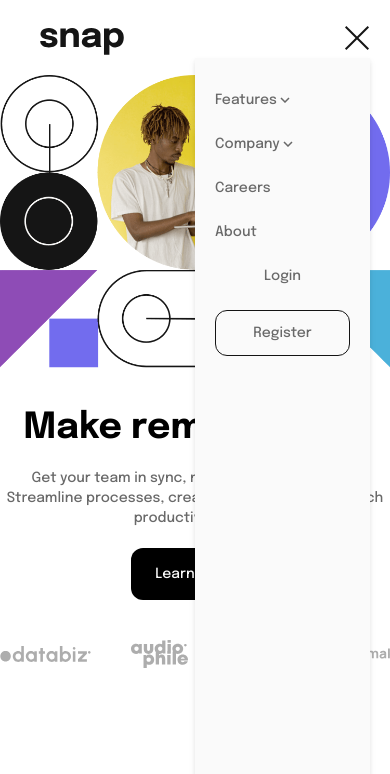
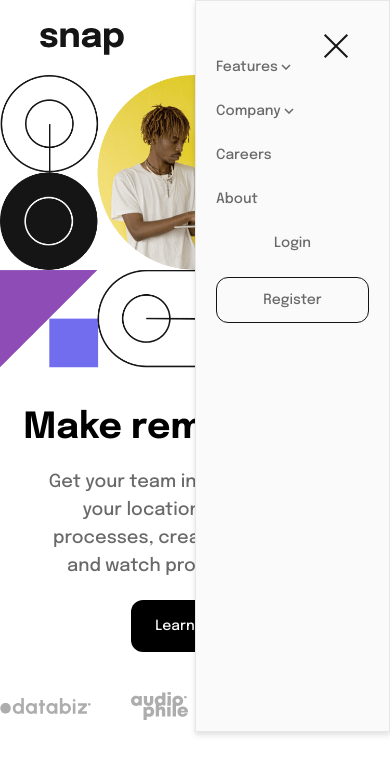
Before and after one commit to juniorthx3/intro-section-with-dropdown-navigation-main, a React (Create React App) app: page / in a window 390 px wide. Both pictures are taken after a click on the button 354 px from the left and 37 px from the top of the page. Shown: the top 774 px of the page. Built offline with nearby package versions, Linux system fonts and the light colour scheme.

Commit message:
Finish Sidebar preparation

```diff
--- a/src/App.js
+++ b/src/App.js
@@ -4,7 +4,7 @@ import Hero from './components/Hero';
 
 function App() {
   return (
-    <div>
+    <div className='relative'>
       <Router>
         <Header />
         <Hero />
--- a/src/components/Header.jsx
+++ b/src/components/Header.jsx
@@ -14,7 +14,7 @@ const Header = () => {
   const [open, setOpen] = useState(false)
 
   return (
-    <nav className='relative mx-5 p-5'>
+    <nav className='mx-5 p-5'>
       <div className="flex items-center space-x-10">
         <div className="pt-2">
           <Link to="/"><img src={logo} alt="" /></Link>
@@ -50,7 +50,7 @@ const Header = () => {
               <a href="/" className="bg-transparent p-3 text-sm rounded-xl border border-almostBlack baseline hover:text-almostBlack">Register</a>
            </div>
         </div>
-        <button id="menu-btn" onClick={()=>setOpen(!open)} className="absolute right-0 focus:outline-none md:hidden">
+        <button id="menu-btn" onClick={()=>setOpen(!open)} className="absolute right-10 focus:outline-none md:hidden">
               {
                 open ? <img src={iconClose} alt="" /> : <img src={iconMenu} alt="" />
               }
@@ -58,13 +58,16 @@ const Header = () => {
         {
           open && (
             <div className="md:hidden">
-                <div id="menu" className="text-sm absolute flex flex-col items-start px-5 self-end text-mediumGray py-8 mt-5 space-y-6 bg-almostWhite sm:w-auto sm:self-start w-1/2 h-screen left-1/2 -right-5 drop-shadow-md">
+                <div id="menu" className="h-full border absolute -top-5 right-0 text-sm  flex flex-col items-start px-5 self-end text-mediumGray py-8 mt-5 space-y-6 bg-almostWhite sm:w-auto sm:self-start w-1/2 left-1/2  drop-shadow-md">
+                <button id="menu-btn" onClick={()=>setOpen(!open)} className="absolute right-10 focus:outline-none md:hidden">
+                { open ? <img src={iconClose} alt="" /> : <img src={iconMenu} alt="" />}
+                </button>
                     <Link to="/features" className="hover:text-almostBlack">Features <img src={arrowDown} alt="" className="inline" /></Link>
                     <Link to="/company" className="hover:text-almostBlack">Company <img src={arrowDown} alt="" className="inline" /></Link>
                     <Link to="/careers" className="hover:text-almostBlack">Careers</Link>
                     <Link to="/about" className="hover:text-almostBlack">About</Link>
                     <a href="/" className=" text-sm mx-auto hover:text-almostBlack">Login</a>
-                  <a href="/" className="bg-transparent w-full text-center mx-auto p-3 text-sm rounded-xl border border-almostBlack baseline hover:text-almostBlack">Register</a>
+                    <a href="/" className="bg-transparent w-full text-center mx-auto p-3 text-sm rounded-xl border border-almostBlack baseline hover:text-almostBlack">Register</a>
                 </div>
             </div>
           )
--- a/src/components/Hero.jsx
+++ b/src/components/Hero.jsx
@@ -13,14 +13,14 @@ const Hero = () => {
                 <h1 className="mt-10 text-4xl font-bold text-center md:text-6xl md:text-left md:mt-20 md:mb-8">
                     Make <span className='inline md:block'>remote work</span>
                 </h1>
-                <p className='mt-5 md:mt-0 flex items-center text-sm text-center text-mediumGray md:mb-10 md:text-lg md:text-left'>
+                <p className='mt-5 mx-9 flex items-center text-lg text-center text-mediumGray md:mb-10 md:text-left md:mx-0 md:mt-0'>
                     Get your team in sync, no matter your location. Streamline processes,
                     create team rituals, and watch productivity soar.
                 </p>
                 <div className="mx-auto mt-5 md:mt-0 flex items-center md:mx-0 md:mb-20">
                     <a href="/" className="bg-black text-almostWhite px-6 py-4 text-sm rounded-xl baseline hover:bg-almostWhite hover:border hover:border-black hover:text-black hover:font-bold">Learn more</a>
                 </div>
-                <div className='space-x-10 flex items-center pt-10'>
+                <div className='space-x-10 mx-auto flex items-center pt-10 pb-3 md:pb-0 md:mx-0'>
                     <img src={clientDatabiz} alt="" className='h-4'/>
                     <img src={clientAudiophile} alt="" className='h-7' />
                     <img src={clientMeet} alt="" className='h-4' />
```
